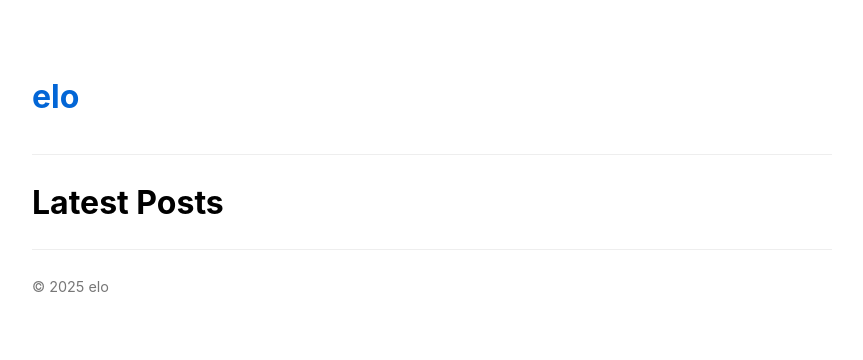
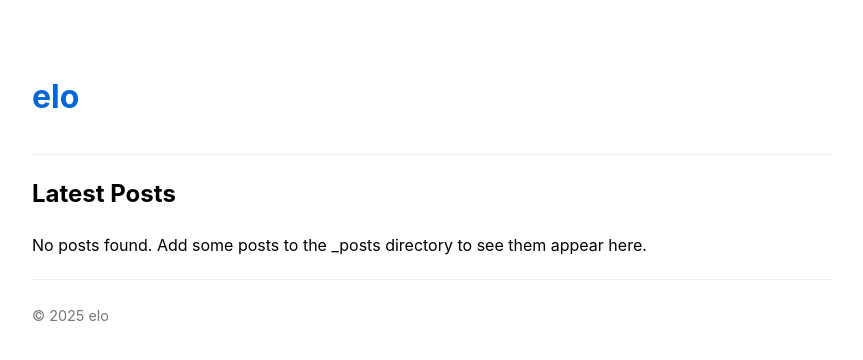
Before and after one commit to dayofmolp/nativeshift, a Jekyll site: the page built from index.html, in a window 1280 px wide. Shown: the top 360 px of the page, without its empty margins (208-1071 px from the left). Built offline with Jekyll 4.4.1, drawn with Linux system fonts in a browser that asks for light colours.

Commit message:
Update index.html

```diff
--- a/index.html
+++ b/index.html
@@ -3,48 +3,23 @@ layout: default
 title: Home
 ---
 
-<div class="home">
-  <h1 class="page-heading">Latest Posts</h1>
+<h2>Latest Posts</h2>
 
 <ul class="post-list">
-    {% for post in paginator.posts %}
+  {% for post in site.posts %}
     <li>
-        <span class="post-meta">{{ post.date | date: "%b %-d, %Y" }}</span>
-        <h2>
-          <a class="post-link" href="{{ post.url | relative_url }}">{{ post.title | escape }}</a>
-        </h2>
+      <span class="post-meta">{{ post.date | date: "%B %-d, %Y" }}</span>
+      <h3>
+        <a href="{{ post.url | relative_url }}">{{ post.title }}</a>
+      </h3>
       {% if post.excerpt %}
         <p>{{ post.excerpt }}</p>
+        <a href="{{ post.url | relative_url }}">Read more &raquo;</a>
       {% endif %}
-        <a href="{{ post.url | relative_url }}">Read more...</a>
     </li>
   {% endfor %}
 </ul>
 
-  <!-- Pagination links -->
-  {% if paginator.total_pages > 1 %}
-  <div class="pagination">
-    {% if paginator.previous_page %}
-      <a href="{{ paginator.previous_page_path | relative_url }}">&laquo; Prev</a>
-    {% else %}
-      <span>&laquo; Prev</span>
+{% if site.posts.size == 0 %}
+  <p>No posts found. Add some posts to the _posts directory to see them appear here.</p>
 {% endif %}
-
-    {% for page in (1..paginator.total_pages) %}
-      {% if page == paginator.page %}
-        <em>{{ page }}</em>
-      {% elsif page == 1 %}
-        <a href="{{ '/' | relative_url }}">{{ page }}</a>
-      {% else %}
-        <a href="{{ site.paginate_path | relative_url | replace: ':num', page }}">{{ page }}</a>
-      {% endif %}
-    {% endfor %}
-
-    {% if paginator.next_page %}
-      <a href="{{ paginator.next_page_path | relative_url }}">Next &raquo;</a>
-    {% else %}
-      <span>Next &raquo;</span>
-    {% endif %}
-  </div>
-  {% endif %}
-</div>
```
Lines whose indentation alone changed are shown as unchanged.
